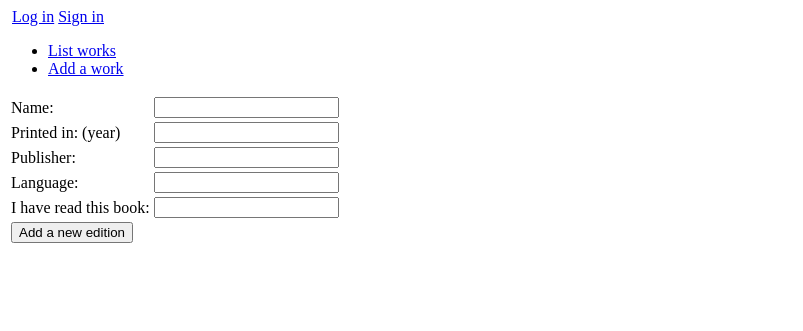
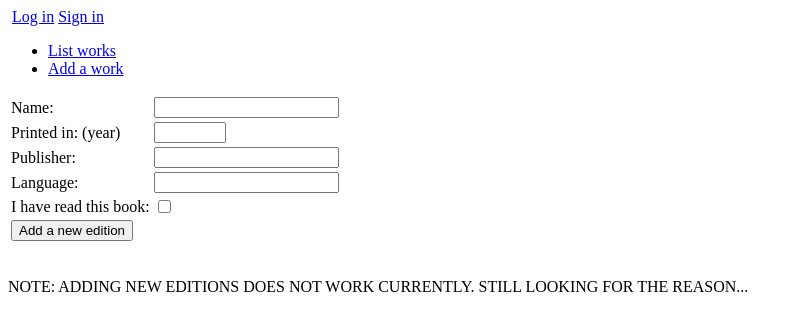
Before and after one commit to Viannaiv/My-Bookself, a Flask app: template application/templates/editions/new.html in a window 1280 px wide. Shown: the top 331 px of the page, without its empty margins (0-803 px from the left). Run offline with Flask 2, Linux system fonts and the light colour scheme; the template is opened without the code that fills it: values that come from a table or form of the project are taken from there, others are empty.

Commit message:
tried fixing a problem, ended up adding temporary warning note, fix still to be found

```diff
--- a/application/editions/forms.py
+++ b/application/editions/forms.py
@@ -1,5 +1,5 @@
 from flask_wtf import FlaskForm
-from wtform import StringField, IntegerField, BooleanField, validators
+from wtforms import StringField, IntegerField, BooleanField, validators
 
 class EditionForm(FlaskForm):
     name = StringField("Name: ", [validators.Length(min=2, max=150)])
--- a/application/editions/views.py
+++ b/application/editions/views.py
@@ -7,7 +7,7 @@ from flask_login import login_required, current_user
 @app.route("/editions", methods=["GET"])
 @login_required
 def editions_index():
-    return render_template("editions/list.html", editions = Edition.query.all())
+    return render_template("editions/list.html", editions = Edition.query.filter_by(account_id = current_user.id))
 
 @app.route("/editions/new/", methods=["GET"])
 @login_required
--- a/application/templates/editions/new.html
+++ b/application/templates/editions/new.html
@@ -70,13 +70,6 @@
       <td>
         {{ form.read }}
       </td>
-      <td>
-        <ul>
-          {% for error in form.read.errors %}
-          <li>{{ error }}</li>
-          {% endfor %}
-        </ul>
-      </td>
     </tr>
     <tr>
       <td colspan="3">
@@ -85,4 +78,7 @@
     </tr>
   </table>
 </form>
+
+<br/>
+<span>NOTE: ADDING NEW EDITIONS DOES NOT WORK CURRENTLY. STILL LOOKING FOR THE REASON...</span>
 {% endblock %}
```
